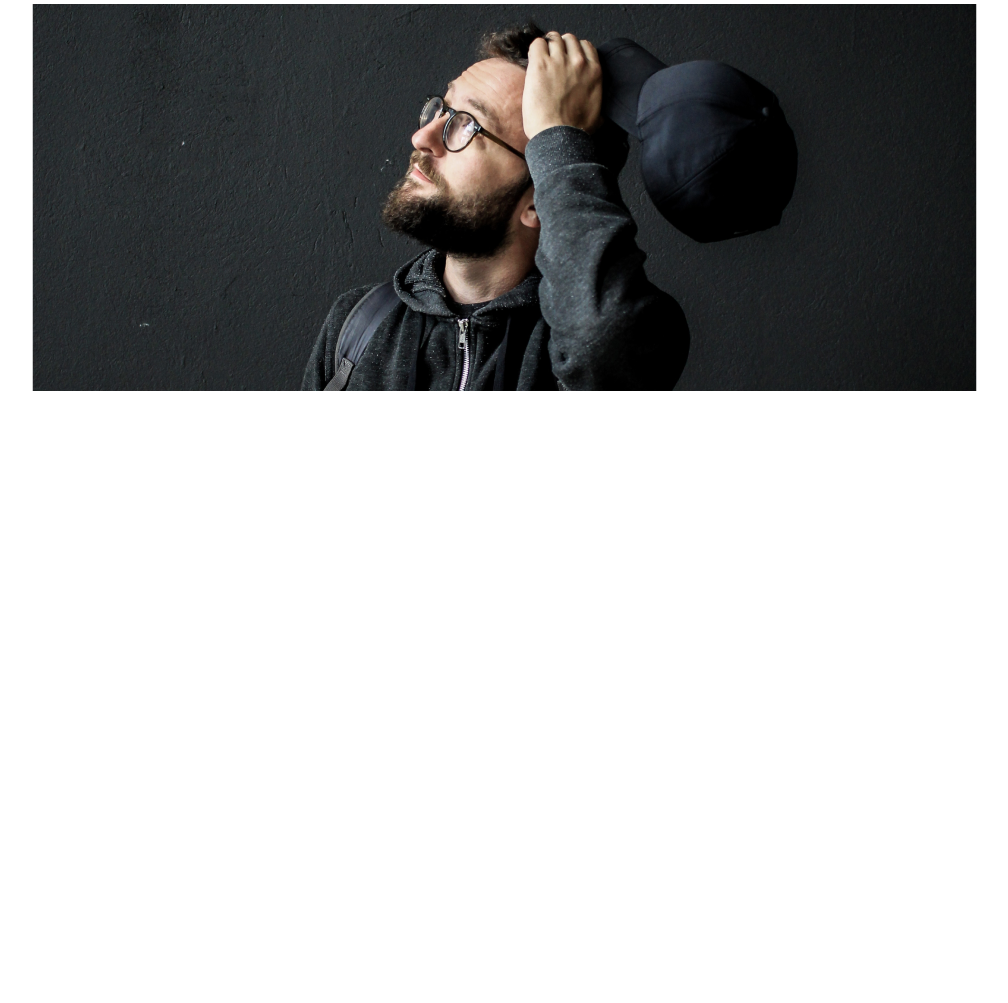
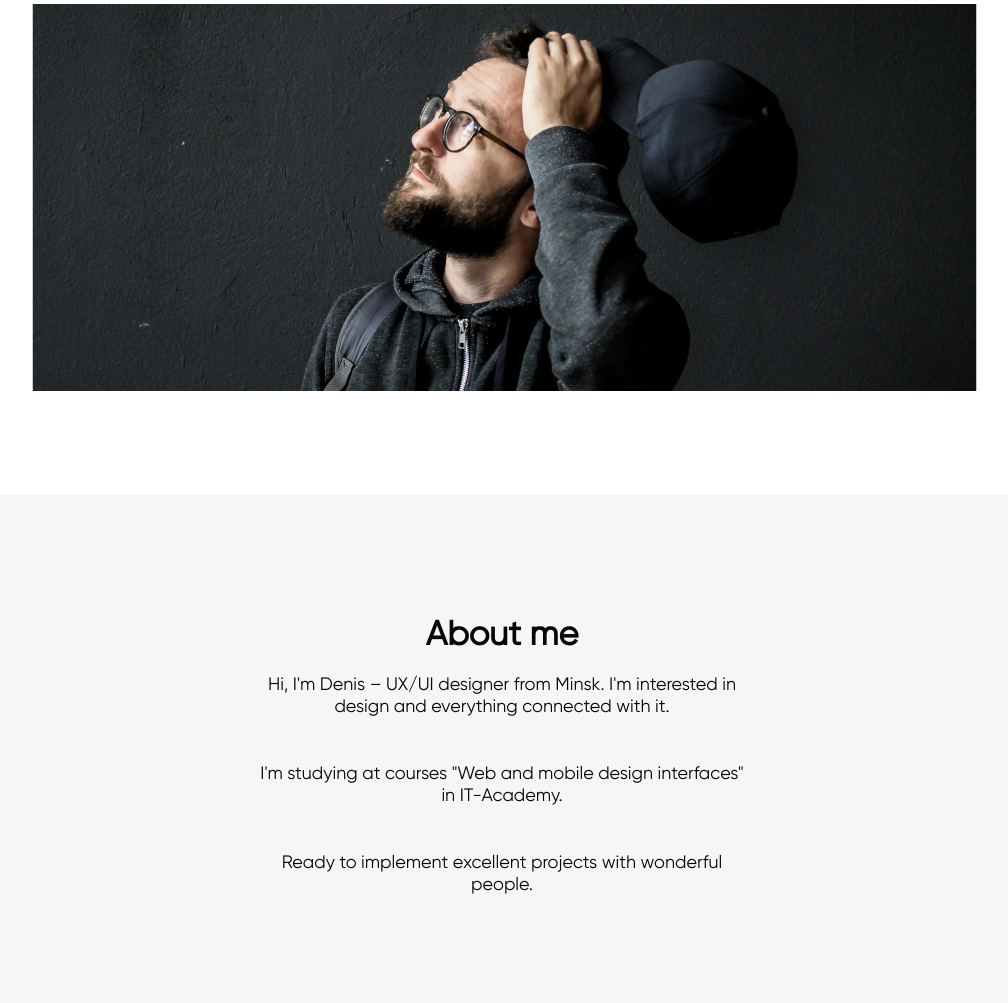
Before and after one commit to Vitaly1805/Denis-Novik, a plain HTML site: page src/index.html in a window 1280 px wide. Shown: the part 273-1276 px from the top of the page, without its empty margins (138-1146 px from the left). Before the commit the page ends 800 px from the top, so only its background shows below. Drawn offline with nearby package versions, Linux system fonts and the light colour scheme; files that its build step writes are made by us from their sources; files whose address does not match are found by name.

Commit message:
Added aboutMe block

```diff
--- a/gulp/version.json
+++ b/gulp/version.json
@@ -1,3 +1,3 @@
 {
-    "main": "20221122231033"
+    "main": "20221122233111"
 }
--- /dev/null
+++ b/src/html/home/about.html
@@ -0,0 +1,10 @@
+<div class="about">
+    <div class="about__body">
+        <div class="about__title _title">About me</div>
+        <div class="about__text">
+            <span class="about__subtext">Hi, I'm Denis – UX/UI designer from Minsk. I'm interested in design and everything connected with it.</span>
+            <span class="about__subtext">I'm studying at courses "Web and mobile design interfaces" in IT-Academy.</span>
+            <span class="about__subtext">Ready to implement excellent projects with wonderful people.</span>
+        </div>
+    </div>
+</div>
--- a/src/index.html
+++ b/src/index.html
@@ -6,7 +6,7 @@
 	<body>
 		@@include('html/header.html',{})
 		<main>
-
+			@@include('html/home/about.html',{})
 		</main>
 		@@include('html/footer.html',{})
 		<script src="js/app.min.js"></script>
--- a/src/scss/base/classes.scss
+++ b/src/scss/base/classes.scss
@@ -2,3 +2,10 @@
     max-width: $widthContainer;
     margin: 0 auto;
 }
+
+._title {
+    font-size: 34px;
+    line-height: 42px;
+    text-align: center;
+    font-weight: bold;
+}
--- a/src/scss/base/variables.scss
+++ b/src/scss/base/variables.scss
@@ -1,5 +1,5 @@
 $widthContainer: 940.6px;
-$fontFamily: "Times New Roman", Georgia, Serif;
+$fontFamily: "Gilroy-Regular";
 $fontSize: 18px;
 $mainColor: #070707;
 $secondColor: #828282;
--- /dev/null
+++ b/src/scss/home/about.scss
@@ -0,0 +1,29 @@
+.about {
+    background: #F6F6F6;
+
+    &__body {
+        padding: 120px 0 107px 0;
+    }
+
+    &__title {
+        padding: 0 0 17.29px;
+    }
+
+    &__text {
+        font-size: 18px;
+        line-height: 22px;
+        text-align: center;
+        width: 485px;
+        margin: 0 auto;
+        display: flex;
+        flex-direction: column;
+    }
+
+    &__subtext {
+        margin: 0 0 45px 0;
+
+        &:last-child {
+            margin: 0;
+        }
+    }
+}
--- a/src/scss/style.scss
+++ b/src/scss/style.scss
@@ -3,3 +3,4 @@
 @import "base/null.scss";
 @import "base/classes.scss";
 @import "header.scss";
+@import "home/about.scss";
```
Also changed, not shown: dist/index.html (+10 -1 lines), dist/css/style.css, dist/css/style.min.css, src/fonts/Gilroy-Bold.ttf (added), src/fonts/Gilroy-Heavy.ttf (added), src/fonts/Gilroy-Light.ttf (added), src/fonts/Gilroy-Medium.ttf (added), src/scss/fonts.scss (line endings or trailing spaces).
